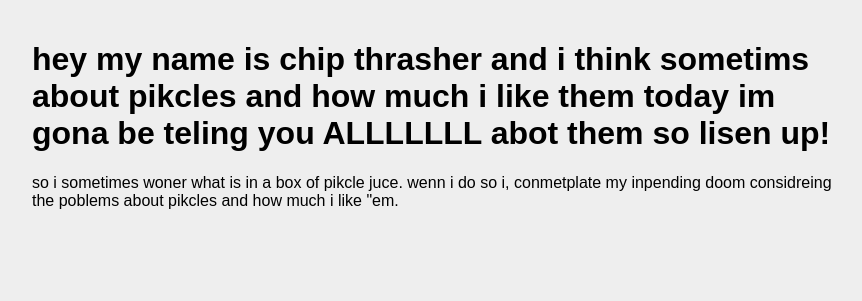
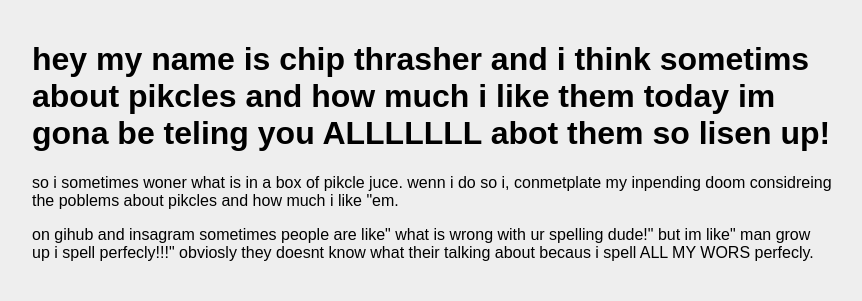
Before and after one commit to stingclaw/stingclaw.github.io, a plain HTML site: page troll.html in a window 1280 px wide. Shown: the whole page, without its empty margins (208-1070 px from the left). Drawn offline with Linux system fonts and the light colour scheme.

Commit message:
Update troll.html

```diff
--- a/troll.html
+++ b/troll.html
@@ -18,5 +18,8 @@
     <p>
       so i sometimes woner what is in a box of pikcle juce. wenn i do so i, conmetplate my inpending doom considreing the poblems about pikcles and how much i like "em.
     </p>
+    <p>
+      on gihub and insagram sometimes people are like" what is wrong with ur spelling dude!" but im like" man grow up i spell perfecly!!!" obviosly they doesnt know what their talking about becaus i spell ALL MY WORS perfecly.
+    </p>
   </body>
 </html>
```
